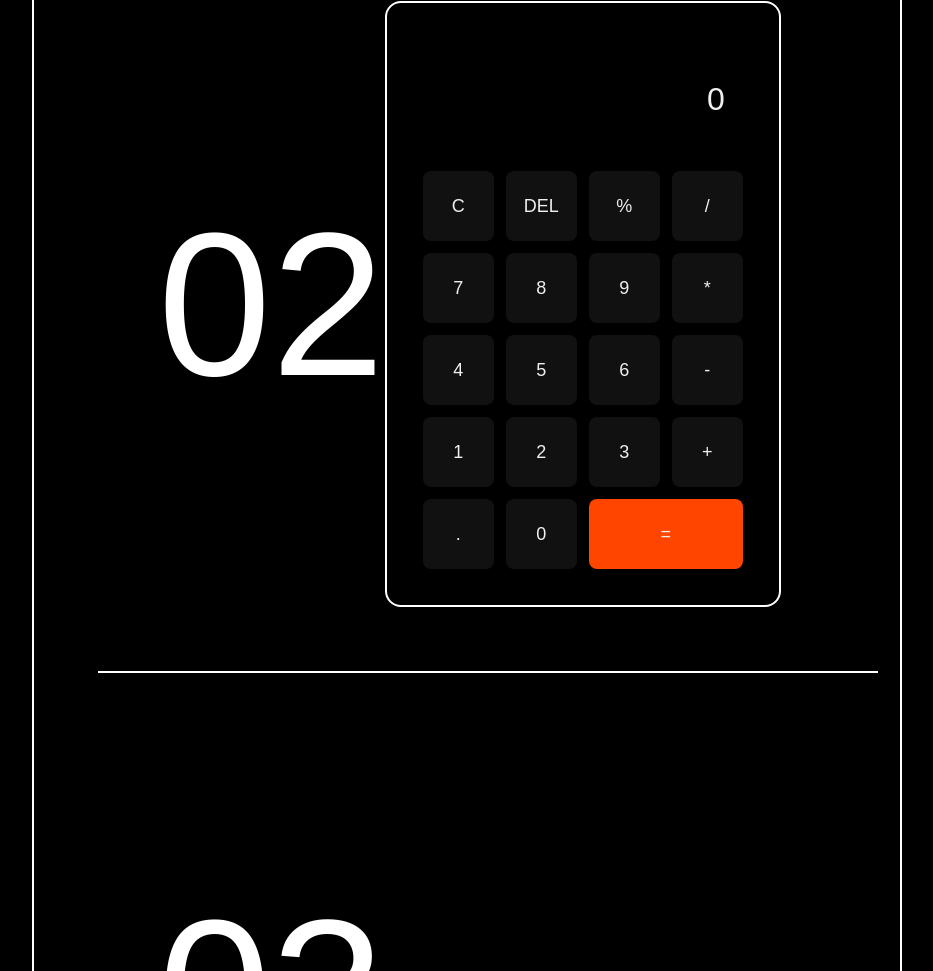
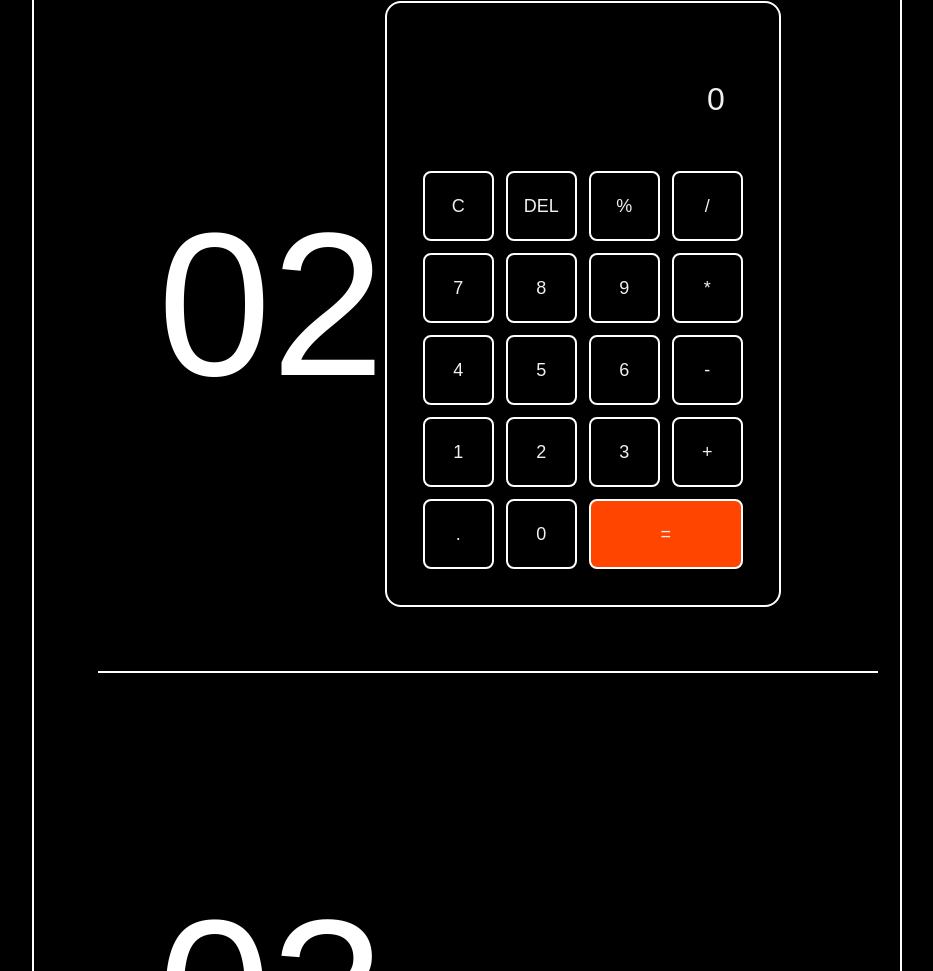
Before and after one commit to vladXh/JS-learning, a plain HTML site: page index.html in a window 1280 px wide. Shown: the part 1224-2195 px from the top of the page, without its empty margins (173-1106 px from the left). Drawn offline with Linux system fonts and the light colour scheme.

Commit message:
changed the calculator button colors

```diff
--- a/style.css
+++ b/style.css
@@ -259,7 +259,8 @@ a{
     font-size: 18px;
     border-radius: 8px;
     border: none;
-    background-color: var(--secondary-color);
+    background-color: black;
+    border: 2px solid white;
     color: #f0f0f0;
     cursor: pointer;
     box-shadow: 2px 2px 6px var(--main-shadow-color);
```
